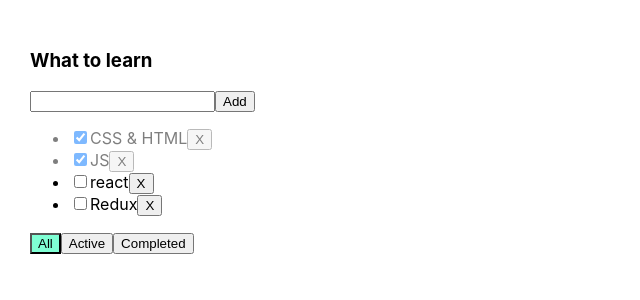
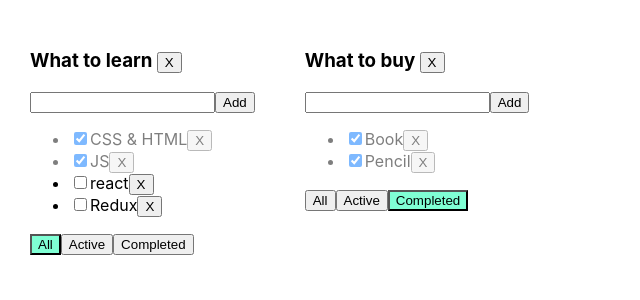
Before and after one commit to egorystuff/todolist-it, a React (Create React App) app: page / in a window 1280 px wide. Shown: the top 300 px of the page, without its empty margins (0-640 px from the left). Built offline with nearby package versions, Linux system fonts and the light colour scheme.

Commit message:
finished 5 part

```diff
--- a/src/App.tsx
+++ b/src/App.tsx
@@ -3,70 +3,114 @@
 import { TaskType, Todolist } from "./Todolist";
 import { v1 } from "uuid";
 
+// Типы данных
 export type FilterValuesType = "all" | "completed" | "active";
+type TodoListType = {
+  id: string;
+  title: string;
+  filter: FilterValuesType;
+};
 
 function App() {
-  let [tasks, setTasks] = useState<Array<TaskType>>([
-    { id: v1(), title: "CSS & HTML", isDone: true },
-    { id: v1(), title: "JS", isDone: true },
-    { id: v1(), title: "react", isDone: false },
-    { id: v1(), title: "Redux", isDone: false },
-  ]);
+  // Удаление задач-----------------------------------------------
+  function removeTask(id: string, todoListId: string) {
+    let task = tasks[todoListId];
+    let filterTasks = task.filter((t) => t.id !== id);
+    tasks[todoListId] = filterTasks;
 
-  let [filter, setFilter] = useState<FilterValuesType>("all");
-
-  // Удаление задач-----------------------------------------------
-  function removeTask(id: string) {
-    let filterTasks = tasks.filter((t) => t.id !== id);
-
-    setTasks(filterTasks);
+    setTasks({ ...tasks });
   }
 
   // Добавление задач--------------------------------------------
-  function addTask(title: string) {
+  function addTask(title: string, todoListId: string) {
     let newTask = { id: v1(), title: title, isDone: false };
-    let newTasks = [newTask, ...tasks];
+    let tasksObj = tasks[todoListId];
+    let newTasks = [newTask, ...tasksObj];
+    tasks[todoListId] = newTasks;
 
-    setTasks(newTasks);
+    setTasks({ ...tasks });
   }
 
   // Изменение статуса задачи---------------------------------------
-  function changeStatus(taskId: string, isDone: boolean) {
-    let task = tasks.find((t) => t.id === taskId);
+  function changeStatus(taskId: string, isDone: boolean, todoListId: string) {
+    let tasksObj = tasks[todoListId];
+    let task = tasksObj.find((t) => t.id === taskId);
     if (task) {
       task.isDone = isDone;
+      setTasks({ ...tasks });
     }
-
-    setTasks([...tasks]);
   }
 
-  // фильтрация задач----------------------------------------------
-  let tasksForTodoList = tasks;
-
-  if (filter === "completed") {
-    tasksForTodoList = tasks.filter((t) => t.isDone === true);
-  }
-  if (filter === "active") {
-    tasksForTodoList = tasks.filter((t) => t.isDone === false);
+  //  Фильтрация задач----------------------------------------------
+  function changeFilter(value: FilterValuesType, todoListId: string) {
+    let todoList = todoLists.find((tl) => tl.id === todoListId);
+    if (todoList) {
+      todoList.filter = value;
+      setTodoList([...todoLists]);
+    }
   }
 
-  function changeFilter(value: FilterValuesType) {
-    setFilter(value);
+  function removeTodoList(todoListId: string) {
+    let filterTodoList = todoLists.filter((tl) => tl.id !== todoListId);
+    setTodoList(filterTodoList);
+
+    delete tasks[todoListId];
+    setTasks({ ...tasks });
   }
 
   //====================================================================================
 
+  let todoListId1 = v1();
+  let todoListId2 = v1();
+
+  // Массив тодолистов
+  let [todoLists, setTodoList] = useState<Array<TodoListType>>([
+    { id: todoListId1, title: "What to learn", filter: "all" },
+    { id: todoListId2, title: "What to buy", filter: "completed" },
+  ]);
+
+  // Оъект массивов сойств для тодолистов
+  let [tasks, setTasks] = useState({
+    [todoListId1]: [
+      { id: v1(), title: "CSS & HTML", isDone: true },
+      { id: v1(), title: "JS", isDone: true },
+      { id: v1(), title: "react", isDone: false },
+      { id: v1(), title: "Redux", isDone: false },
+    ],
+    [todoListId2]: [
+      { id: v1(), title: "Book", isDone: true },
+      { id: v1(), title: "Pencil", isDone: true },
+    ],
+  });
+
   return (
     <div className='App'>
-      <Todolist
-        title='What to learn'
-        tasks={tasksForTodoList}
-        removeTask={removeTask}
-        changeFilter={changeFilter}
-        addTask={addTask}
-        changeStatus={changeStatus}
-        filter={filter}
-      />
+      {todoLists.map((tl) => {
+        // условия фильтрации задач----------------------------------------------
+        let tasksForTodoList = tasks[tl.id];
+
+        if (tl.filter === "completed") {
+          tasksForTodoList = tasksForTodoList.filter((t) => t.isDone === true);
+        }
+        if (tl.filter === "active") {
+          tasksForTodoList = tasksForTodoList.filter((t) => t.isDone === false);
+        }
+
+        return (
+          <Todolist
+            key={tl.id}
+            id={tl.id}
+            title={tl.title}
+            tasks={tasksForTodoList}
+            removeTask={removeTask}
+            changeFilter={changeFilter}
+            addTask={addTask}
+            changeStatus={changeStatus}
+            filter={tl.filter}
+            removeTodoList={removeTodoList}
+          />
+        );
+      })}
     </div>
   );
 }
--- a/src/Todolist.tsx
+++ b/src/Todolist.tsx
@@ -7,13 +7,15 @@
 };
 
 type PropsType = {
+  id: string;
   title: string;
   tasks: Array<TaskType>;
-  removeTask: (id: string) => void;
-  changeFilter: (value: FilterValuesType) => void;
-  addTask: (title: string) => void;
-  changeStatus: (taskId: string, isDone: boolean) => void;
+  removeTask: (id: string, todoListId: string) => void;
+  changeFilter: (value: FilterValuesType, todoListId: string) => void;
+  addTask: (title: string, todoListId: string) => void;
+  changeStatus: (taskId: string, isDone: boolean, todoListId: string) => void;
   filter: FilterValuesType;
+  removeTodoList: (todoListId: string) => void;
 };
 
 export function Todolist(props: PropsType) {
@@ -35,7 +37,7 @@
 
   const addTask = () => {
     if (newTaskTitle.trim() !== "") {
-      props.addTask(newTaskTitle.trim());
+      props.addTask(newTaskTitle.trim(), props.id);
       setNewTaskTitle("");
     } else {
       setError("Field is required!");
@@ -44,15 +46,20 @@
     }
   };
 
-  const onAllClickHandler = () => props.changeFilter("all");
-  const onActiveClickHandler = () => props.changeFilter("active");
-  const onCompletedClickHandler = () => props.changeFilter("completed");
+  const onAllClickHandler = () => props.changeFilter("all", props.id);
+  const onActiveClickHandler = () => props.changeFilter("active", props.id);
+  const onCompletedClickHandler = () => props.changeFilter("completed", props.id);
+  const removeTodoList = () => {
+    props.removeTodoList(props.id);
+  };
 
   //================================================================
 
   return (
     <div>
-      <h3>{props.title}</h3>
+      <h3>
+        {props.title} <button onClick={removeTodoList}>X</button>
+      </h3>
       <div>
         <input
           value={newTaskTitle}
@@ -66,9 +73,9 @@
 
       <ul>
         {props.tasks.map((t) => {
-          const onRemoveHandler = () => props.removeTask(t.id);
+          const onRemoveHandler = () => props.removeTask(t.id, props.id);
           const onChangeHandler = (e: ChangeEvent<HTMLInputElement>) =>
-            props.changeStatus(t.id, e.currentTarget.checked);
+            props.changeStatus(t.id, e.currentTarget.checked, props.id);
 
           return (
             <li key={t.id} className={t.isDone ? "is-done" : ""}>
```
